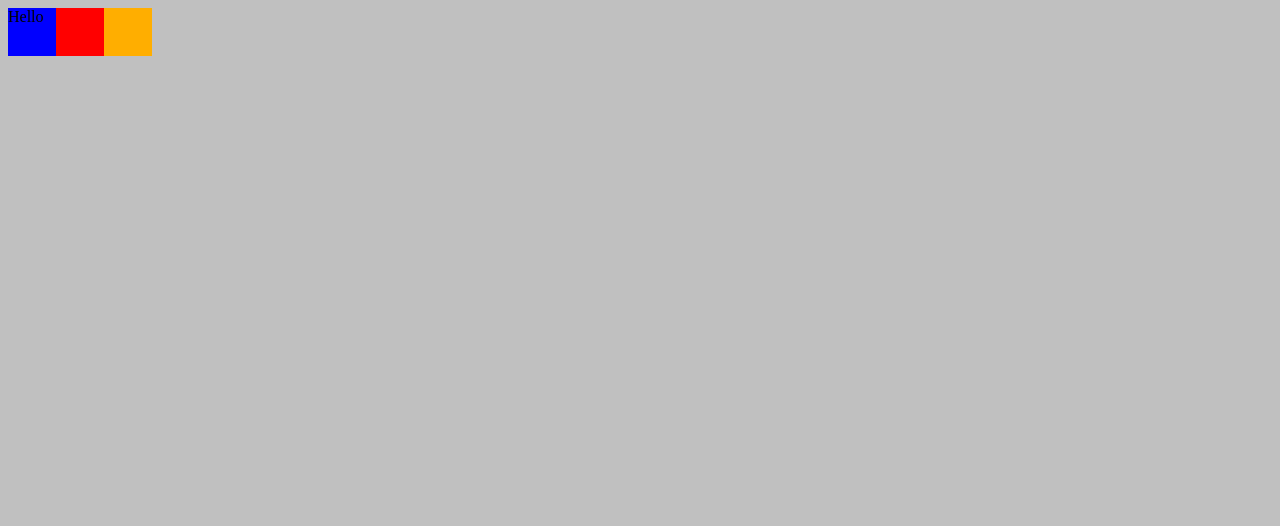
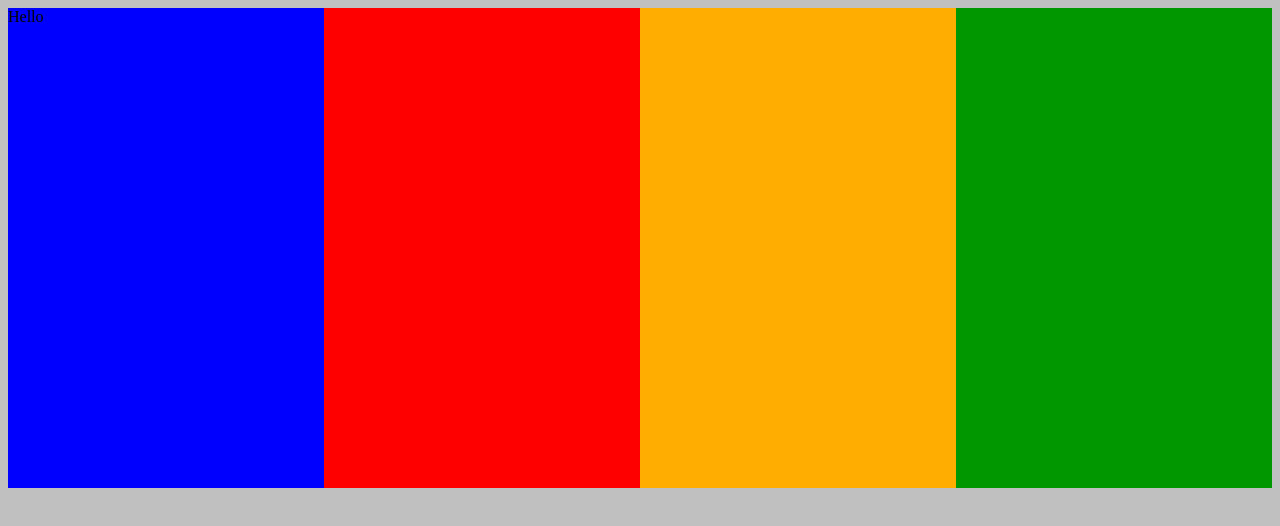
Before and after one commit to migavg/flexbox-practice, a plain HTML site: page index.html in a window 1280 px wide. Drawn offline with Linux system fonts and the light colour scheme.

Commit message:
added green div

```diff
--- a/assets/styles.css
+++ b/assets/styles.css
@@ -8,17 +8,23 @@ body {
 
 .item1 {
     background-color: blue;
-    height: 3rem;
-    width: 3rem;
+    height: 30rem;
+    width: 30rem;
 }
 
 .item2 {
     background-color: rgb(255, 0, 0);
-    height: 3rem;
-    width: 3rem;
+    height: 30rem;
+    width: 30rem;
 }
 .item3 {
     background-color: rgb(255, 174, 0);
-    height: 3rem;
-    width: 3rem;
+    height: 30rem;
+    width: 30rem;
 }
+
+.item4 {
+    background-color: rgb(0, 151, 0);
+    height: 30rem;
+    width: 30rem;
+}
--- a/index.html
+++ b/index.html
@@ -13,5 +13,8 @@
 
     <div class="item3"></div>
 
+    <div class="item4"></div>
+
+
 </body>
 </html>
```
